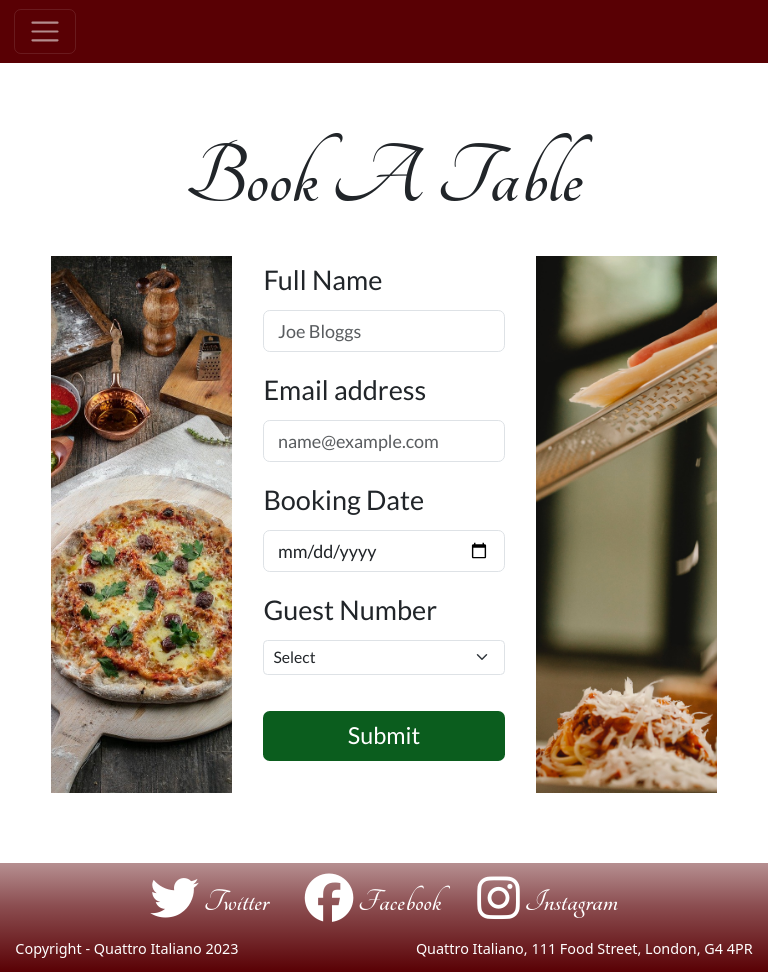
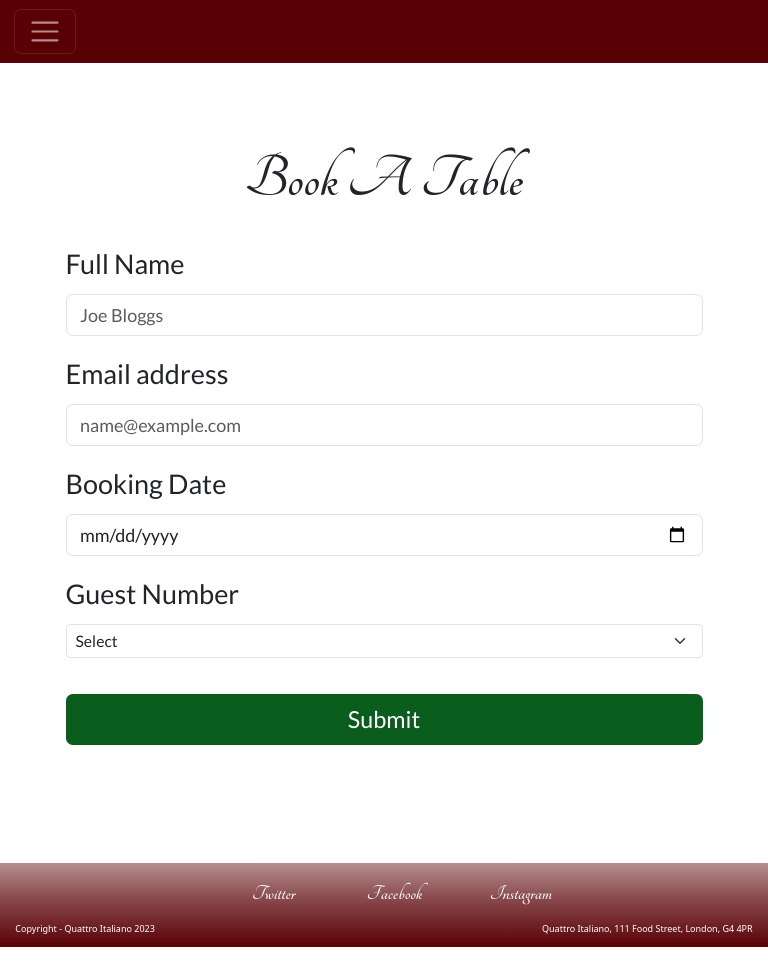
Before and after one commit to JoCal96/italian-restaurant-website, a plain HTML site: page booknow.html in a window 768 px wide. After the commit the page ends 947 px from the top, so only its background shows below. Drawn offline with nearby package versions, Linux system fonts and the light colour scheme.

Commit message:
Responsive styling added to all pages

```diff
--- a/bookNowStyles.css
+++ b/bookNowStyles.css
@@ -75,6 +75,7 @@ main {
     justify-content: space-between;
     align-items: stretch;
     width: 100%;
+
 }
 
 .side-image {
@@ -129,3 +130,41 @@ footer p {
     text-align: right;
     padding-right: 2%;
 }
+
+/* RESPONSIVE STYLING */
+@media screen and (max-width: 768px){
+    .side-image {
+        visibility: hidden;
+        width:10px;
+    }
+    .bookingform {
+        width: 100%;
+    }
+    .bookingheader{
+        font-size: 3.5rem;
+    }
+    .socials i {
+        visibility: hidden;
+    }
+    .socials a {
+        font-size: 1.2rem;
+    }
+    .footp1, .footp2 {
+        font-size: 0.5rem;
+    }
+}
+
+@media only screen and (min-width: 600px){
+    .side-image {
+        padding: 0%;
+    }
+    .bookingform {
+        width: 100%;
+    }
+    .bookingheader{
+        font-size: 3.5rem;
+    }
+    .footp1, .footp2 {
+        font-size: 0.5rem;
+    }
+}
--- a/booknow.html
+++ b/booknow.html
@@ -22,7 +22,7 @@
                     <div class="navbar-nav">
                         <a class="nav-link " aria-current="page" href="index.html">Home</a>
                         <a class="nav-link" href="our-menu.html">Menu</a>
-                        <a class="nav-link" href="#booking-form">Book Now</a>
+                        <a class="nav-link" href="booknow.html">Book Now</a>
                     </div>
                 </div>
             </div>
@@ -79,4 +79,5 @@
   </footer>
 </body>
     <script src="bookNow.js"></script>
+    <script src="https://cdn.jsdelivr.net/npm/bootstrap@5.3.0/dist/js/bootstrap.bundle.min.js" integrity="sha384-geWF76RCwLtnZ8qwWowPQNguL3RmwHVBC9FhGdlKrxdiJJigb/j/68SIy3Te4Bkz" crossorigin="anonymous"></script>
 </html>
--- a/indexStyles.css
+++ b/indexStyles.css
@@ -177,3 +177,43 @@ footer p {
     text-align: right;
     padding-right: 2%;
 }
+
+/* RESPONSIVE STYLING */
+@media screen and (max-width: 768px){
+    .introtext img {
+        visibility: hidden;
+    }
+    .introtext p {
+        width: 100%;
+    }
+    .headbox h1 {
+        font-size: 4rem;
+    }
+    .intro h2 {
+        font-size: 3rem;
+    }
+    .opening-title {
+        font-size: 3rem;
+    }
+    .socials i {
+        visibility: hidden;
+    }
+    .socials a {
+        font-size: 1.2rem;
+    }
+    .footp1, .footp2 {
+        font-size: 0.5rem;
+    }
+
+}
+@media only screen and (min-width: 600px){
+    .introtext img {
+        visibility: hidden;
+    }
+    .introtext p {
+        width: 100%;
+    }
+    .footp1, .footp2 {
+        font-size: 0.5rem;
+    }
+}
--- a/menuStyles.css
+++ b/menuStyles.css
@@ -1,7 +1,7 @@
-html,body{
+html, body {
     width: 100%;
-    margin: 0px;
-    padding: 0px;
+    margin: 0;
+    padding: 0;
     overflow-x: hidden;
     font-size: 18px;
 }
@@ -9,7 +9,6 @@ html,body{
 main {
     font-family: 'Lato';
     width: 100%;
-    margin-right:0%;
 }
 
 /* NAV STYLING */
@@ -30,6 +29,7 @@ main {
 .nav-link:hover {
     color:#0b5d1e;
 }
+
 
 /* CAROUSEL STYLING */
 .carousel {
@@ -137,3 +137,33 @@ footer p {
     text-align: right;
     padding-right: 2%;
 }
+
+/* RESPONSIVE STYLING */
+@media screen and (max-width: 768px){
+    .carousel {
+        height: 30vh;
+    }
+    .menuContainer{
+        display: inline;
+    }
+    .bookButton {
+        padding-top: 2%;
+        padding-bottom: 5%;
+    }
+    .socials i {
+        visibility: hidden;
+    }
+    .socials a {
+        font-size: 1.2rem;
+    }
+    .footp1, .footp2 {
+        font-size: 0.5rem;
+    }
+
+
+}
+@media only screen and (min-width: 600px){
+    .footp1, .footp2 {
+        font-size: 0.5rem;
+    }
+}
```
Also changed, not shown: index.html (+3 -3 lines), 1 other file.
